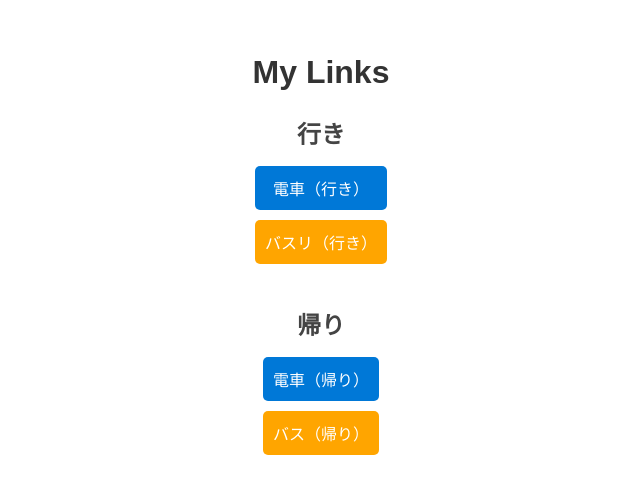
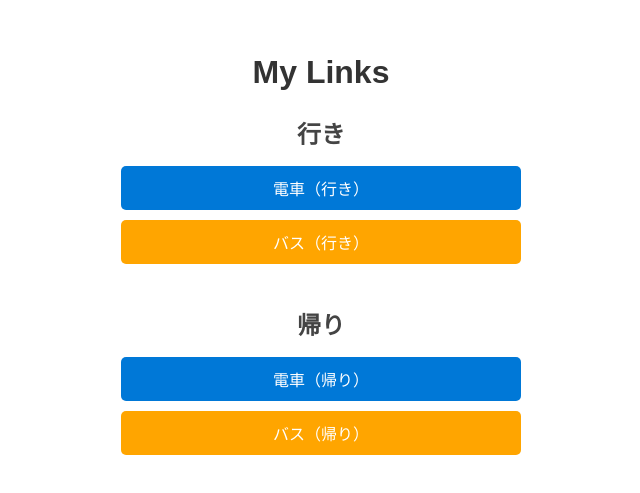
Before and after one commit to niiharamegumu/commute, a React (Vite) app: page / in a window 1280 px wide. Shown: the part 125-618 px from the top of the page, without its empty margins (319-959 px from the left). Built offline with nearby package versions, Linux system fonts and the light colour scheme.

Commit message:
update text, linter

```diff
--- a/src/App.css
+++ b/src/App.css
@@ -32,6 +32,7 @@ h1 {
   font-size: 1.5rem;
   color: #444;
   margin-bottom: 1rem;
+  min-width: 60vw;
 }
 
 .link {
--- a/src/App.tsx
+++ b/src/App.tsx
@@ -1,5 +1,23 @@
 import React from "react";
 import "./App.css";
+
+type LinkData = {
+  label: string;
+  href: string;
+  type: "train" | "bus";
+};
+
+type RevisionStatus = "O" | "N";
+const revisionStates: Record<"before" | "after", RevisionStatus> = {
+  before: "O",
+  after: "N",
+};
+
+const busStops = {
+  miyazaki_eki: "000LM0001",
+  depato_mae: "000LM3002",
+  karino_mae: "000G00129",
+};
 
 const getTrainLink = (direction: "going" | "returning"): string => {
   const now = new Date();
@@ -15,18 +33,16 @@ const getTrainLink = (direction: "going" | "returning"): string => {
   return `${baseUrl}&Dym=${year}${month}&Ddd=${day}`;
 };
 
-const getBusLink = (from: string, to: string, direction: string): string => {
+const getBusLink = (
+  from: string,
+  to: string,
+  revisionStatus: RevisionStatus
+): string => {
   const now = new Date();
   const hour = now.getHours();
   const minutes = now.getMinutes();
 
-  return `https://qbus.jp/cgi-bin/time/jun.exe?pwd=h%2Fjun.pwd&from=${from}&to=${to}&kai=${direction}&yobi=0&ji=${hour}&fun=${minutes}`;
-};
-
-type LinkData = {
-  label: string;
-  href: string;
-  type: "train" | "bus";
+  return `https://qbus.jp/cgi-bin/time/jun.exe?pwd=h%2Fjun.pwd&from=${from}&to=${to}&kai=${revisionStatus}&yobi=0&ji=${hour}&fun=${minutes}`;
 };
 
 const goingLinks: LinkData[] = [
@@ -36,8 +52,12 @@ const goingLinks: LinkData[] = [
     type: "train",
   },
   {
-    label: "バスリ（行き）",
-    href: getBusLink("000LM0001", "000LM3002", "O"),
+    label: "バス（行き）",
+    href: getBusLink(
+      busStops.miyazaki_eki,
+      busStops.depato_mae,
+      revisionStates.before
+    ),
     type: "bus",
   },
 ];
@@ -50,7 +70,11 @@ const returningLinks: LinkData[] = [
   },
   {
     label: "バス（帰り）",
-    href: getBusLink("000G00129", "000LM0001", "N"),
+    href: getBusLink(
+      busStops.karino_mae,
+      busStops.miyazaki_eki,
+      revisionStates.before
+    ),
     type: "bus",
   },
 ];
```
